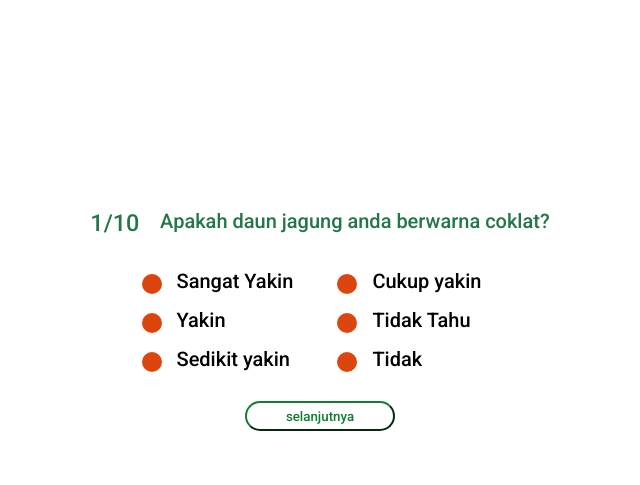
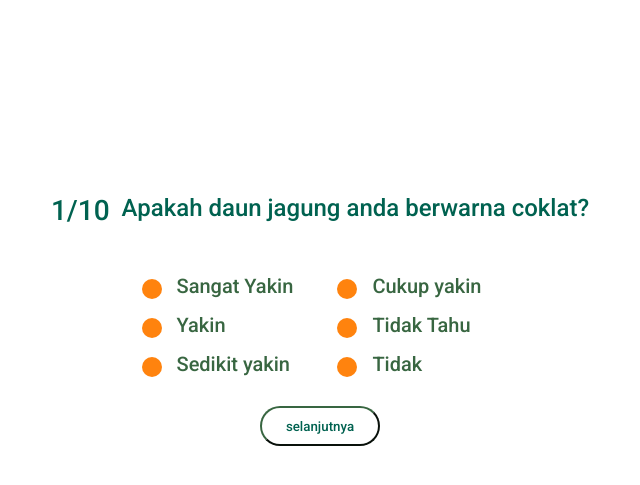
Before and after one commit to firdauzynuzula/Diagnotani, a PHP site: page /pages/Question.html in a window 1280 px wide. Shown: the top 485 px of the page, without its empty margins (320-960 px from the left). Run offline with PHP 8.4, Linux system fonts and the light colour scheme.

Commit message:
update question page

```diff
--- a/style/style.css
+++ b/style/style.css
@@ -251,11 +251,12 @@ img {
 
 header {
     display: flex;
-    width: 480px;
-    height: 30px;
+    width: 550px;
+    height: 50px;
     justify-content: space-around;
-    color: rgb(34, 118, 71);
-    font-size: 20px;
+    color: #006250;
+    font-size: 24px;
+    font-weight: bolder;
 }
 
 .opsi {
@@ -279,13 +280,16 @@ header {
     gap: 15px;
 }
 
+span {
+    color: rgba(56, 102, 65, 1);
+}
 .next-button {
     border-radius: 20px;
-    width: 150px;
-    height: 30px;
+    width: 120px;
+    height: 40px;
     background-color: #fff;
-    border-color: #127d32;
-    color: #127d32;
+    border-color: #386641;
+    color: #006250;
     cursor: pointer;
 }
 
@@ -301,7 +305,7 @@ header {
     width: 20px;
     height: 20px;
     position: absolute;
-    background-color: #dc450e;
+    background-color: #ff830e;
     border-radius: 50%;
     transform: translateX(-35px) translateY(5px);
     cursor: pointer;
```
